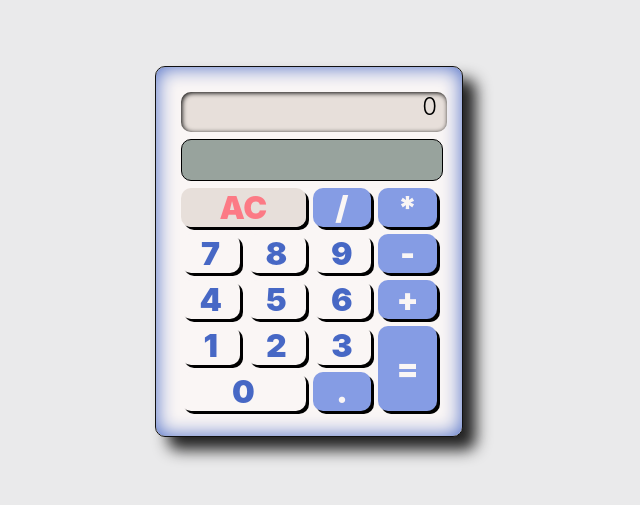
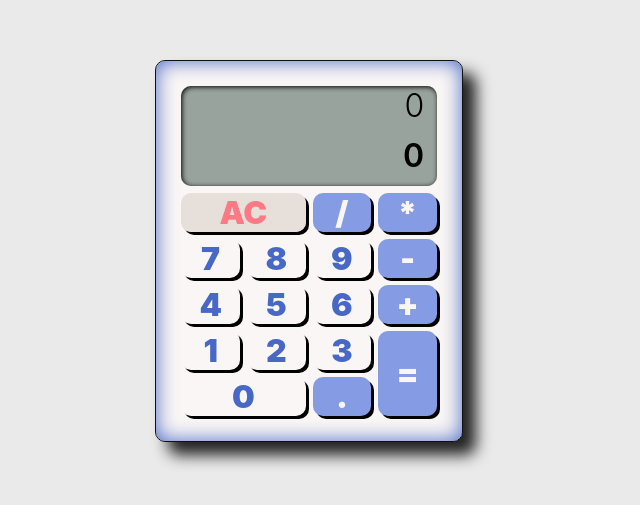
Before and after one commit to Stryyder/js-calculator, a React (Create React App) app: page / in a window 1280 px wide. Shown: the part 149-654 px from the top of the page, without its empty margins (331-971 px from the left). Built offline with nearby package versions, Linux system fonts and the light colour scheme.

Commit message:
combined readouts

```diff
--- a/public/index.html
+++ b/public/index.html
@@ -9,6 +9,7 @@
   </head>
   <body>
     <noscript>You need to enable JavaScript to run this app.</noscript>
+    <script src="https://cdn.freecodecamp.org/testable-projects-fcc/v1/bundle.js"></script>
     <div id="root"></div>
   </body>
 </html>
--- a/src/App.css
+++ b/src/App.css
@@ -27,7 +27,6 @@ body {
 
   grid-template-areas:
     "display display display display"
-    "inp inp inp inp"
     "clear clear divide multiply"
     "seven eight nine subtract"
     "four five six add"
@@ -65,40 +64,46 @@ body {
   transition: ease 0.2s;
 }
 
-#display {
+#readout {
   display: block;
   text-align: right;
   margin: 0 auto;
-  padding-right: 10px;
-  background: var(--lightest-color-offset);
+  background: var(--screen-color);
   box-shadow: inset 1px 1px 5px black;
   color: black;
   grid-area: display;
   width: 100%;
   height: 100%;
-  min-height: 40px;
-  font-size: 1.5em;
+  min-height: 100px;
+  font-size: 1em;
+}
+
+#display {
+  display: block;
+  text-align: right;
+  margin: 0 auto;
+  width: 90%;
+  min-height: 50px;
   font-weight: 300;
+  overflow: hidden;
 }
 
 #inp {
-  display: inline-block;
+  display: block;
   text-align: right;
-  padding: 0 2px 0 2px;
-  background: var(--screen-color);
-  grid-area: inp;
-  width: 100%;
-  height: 90%;
-  border: 1px solid black;
-  color: black;
-  min-height: 40px;
-  font-size: 2em;
+  width: 90%;
+  min-height: 50px;
   font-weight: 600;
   overflow: hidden;
 }
 
+#display:hover,
 #inp:hover {
   box-shadow: none;
+}
+#readout:hover,
+#readout *:hover {
+  cursor: text;
 }
 
 #clear,
--- a/src/App.js
+++ b/src/App.js
@@ -38,7 +38,7 @@ export default class App extends Component {
     this.state = {
       readoutDisplay: "0",
       inputDisplay: "0",
-      inputCharacter: "",
+
       decimalAdded: false,
       previousKeyEntered: "number"
     };
@@ -60,7 +60,7 @@ export default class App extends Component {
       case event.target.className === "number":
         this.setState({
           inputDisplay: inp,
-          inputCharacter: keyEntered,
+          readoutDisplay: this.state.readoutDisplay + keyEntered,
           previousKeyEntered: "number"
         });
         break;
@@ -69,7 +69,7 @@ export default class App extends Component {
         this.state.decimalAdded === false:
         this.setState({
           inputDisplay: inp,
-          inputCharacter: keyEntered,
+          readoutDisplay: this.state.readoutDisplay + keyEntered,
           decimalAdded: true,
           previousKeyEntered: "decimal"
         });
@@ -78,22 +78,22 @@ export default class App extends Component {
       case event.target.className === "operation" &&
         this.state.previousKeyEntered !== "operation":
         this.setState({
-          inputDisplay: inp,
-          inputCharacter: keyEntered,
+          inputDisplay: keyEntered,
+          readoutDisplay: this.state.readoutDisplay + keyEntered,
           previousKeyEntered: "operation"
         });
 
         break;
 
       case event.target.className === "equals":
-        this.calculateResults(inp);
+        this.calculateResults(inp); // update state with calculation
         break;
 
       case event.target.id === "clear":
         this.setState({
           readoutDisplay: "0",
           inputDisplay: "0",
-          inputCharacter: "",
+
           decimalAdded: false,
           previousKeyEntered: "number"
         });
@@ -107,9 +107,10 @@ export default class App extends Component {
   render() {
     return (
       <div id="wrapper">
-        <div id="display">{this.state.inputDisplay}</div>
-        <div id="inp">{this.state.inputCharacter}</div>
-
+        <div id="readout">
+          <div id="display">{this.state.readoutDisplay}</div>
+          <div id="inp">{this.state.inputDisplay}</div>
+        </div>
         {DATA.map(i => (
           <Buttons
             buttonID={i.id}
```
